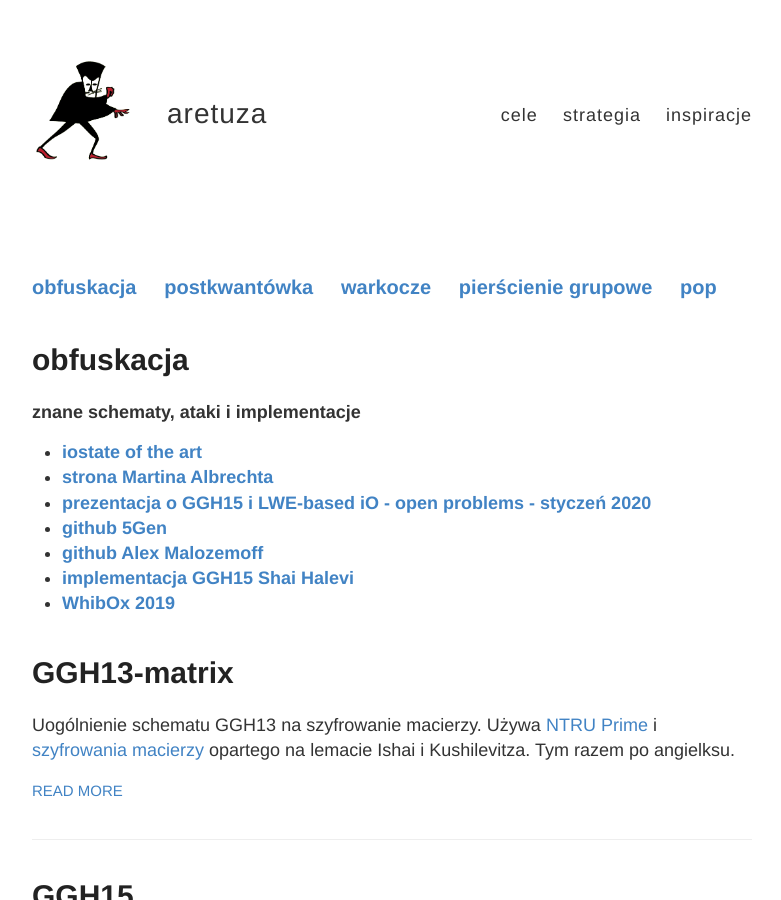
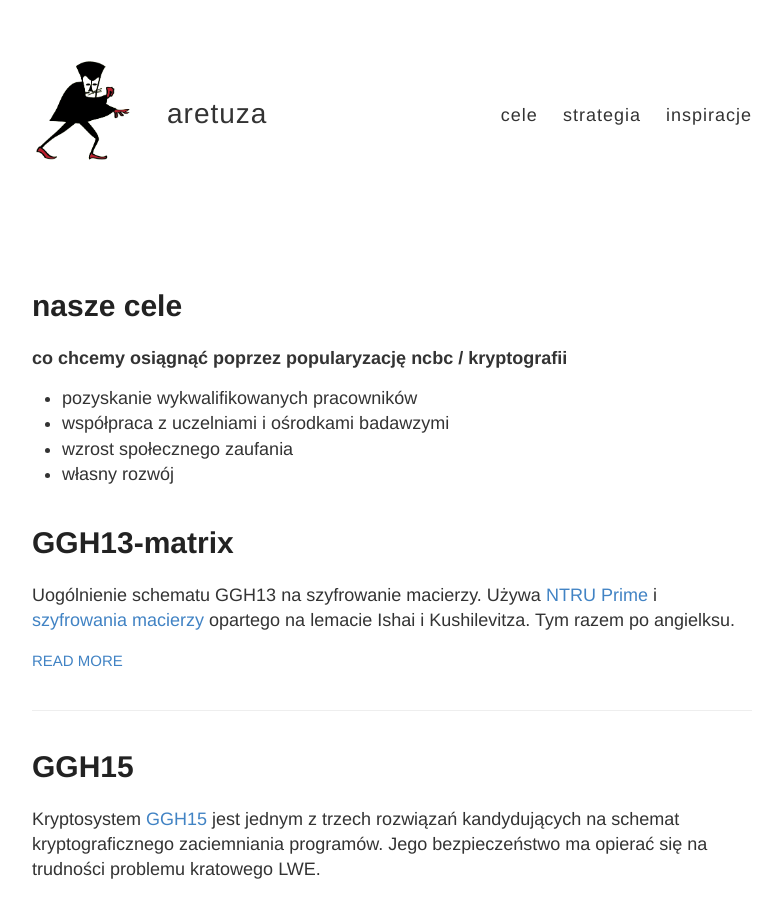
Before and after one commit to crypto-aretuza/crypto-aretuza.github.io, a Jekyll site: the page built from cele.html, in a window 1280 px wide and 900 px high. Shown: the whole window, without its empty margins (248-1029 px from the left). Built offline with Jekyll 4.4.1, drawn with Linux system fonts in a browser that asks for light colours.

Commit message:
cleaning

```diff
--- a/cele.html
+++ b/cele.html
@@ -2,25 +2,13 @@
 layout: default
 ---
 
-<h3>
-    <a href="{{ site.baseurl }}/cele">obfuskacja</a> &nbsp; &nbsp;
-    <a href="{{ site.baseurl }}/postkwantowka">postkwantówka</a> &nbsp; &nbsp;
-    <a href="{{ site.baseurl }}/warkocze">warkocze</a> &nbsp; &nbsp;
-    <a href="{{ site.baseurl }}/pgrupowe">pierścienie grupowe</a> &nbsp; &nbsp;
-    <a href="{{ site.baseurl }}/pop">pop</a>
-</h3>
-
-
-<h1> obfuskacja </h1>
-<p><b> znane schematy, ataki i implementacje </b></p>
+<h1> nasze cele </h1>
+<p><b> co chcemy osiągnąć poprzez popularyzację ncbc / kryptografii </b></p>
 <ul>
-    <li><b><a href="https://sites.google.com/view/iostate-of-the-art" target="_blank">iostate of the art</a></b></li>
-    <li><b><a href="https://malb.io/are-graded-encoding-schemes-broken-yet.html" target="_blank">strona Martina Albrechta</a></b></li>
-    <li><b><a href="https://simons.berkeley.edu/talks/advanced-lattice-based-cryptography-fhe-abe-etc-0" target="_blank">prezentacja o GGH15 i LWE-based iO - open problems - styczeń 2020</a></b></li>
-    <li><b><a href="https://github.com/5GenCrypto/circ-obfuscation" target="_blank">github 5Gen</a></b></li>
-    <li><b><a href="https://github.com/amaloz/obfuscation" target="_blank">github Alex Malozemoff</a></b></li>
-    <li><b><a href="https://github.com/shaih/BPobfus" target="_blank">implementacja GGH15 Shai Halevi</a></b></li>
-    <li><b><a href="https://whibox.cyber-crypt.com/dashboard" target="_blank">WhibOx 2019</a></b></li>
+    <li> pozyskanie wykwalifikowanych pracowników </li>
+    <li> współpraca z uczelniami i ośrodkami badawzymi </li>
+    <li> wzrost społecznego zaufania </l1>
+    <li> własny rozwój </l1>
 </ul>
 
 <div class="posts">
```
